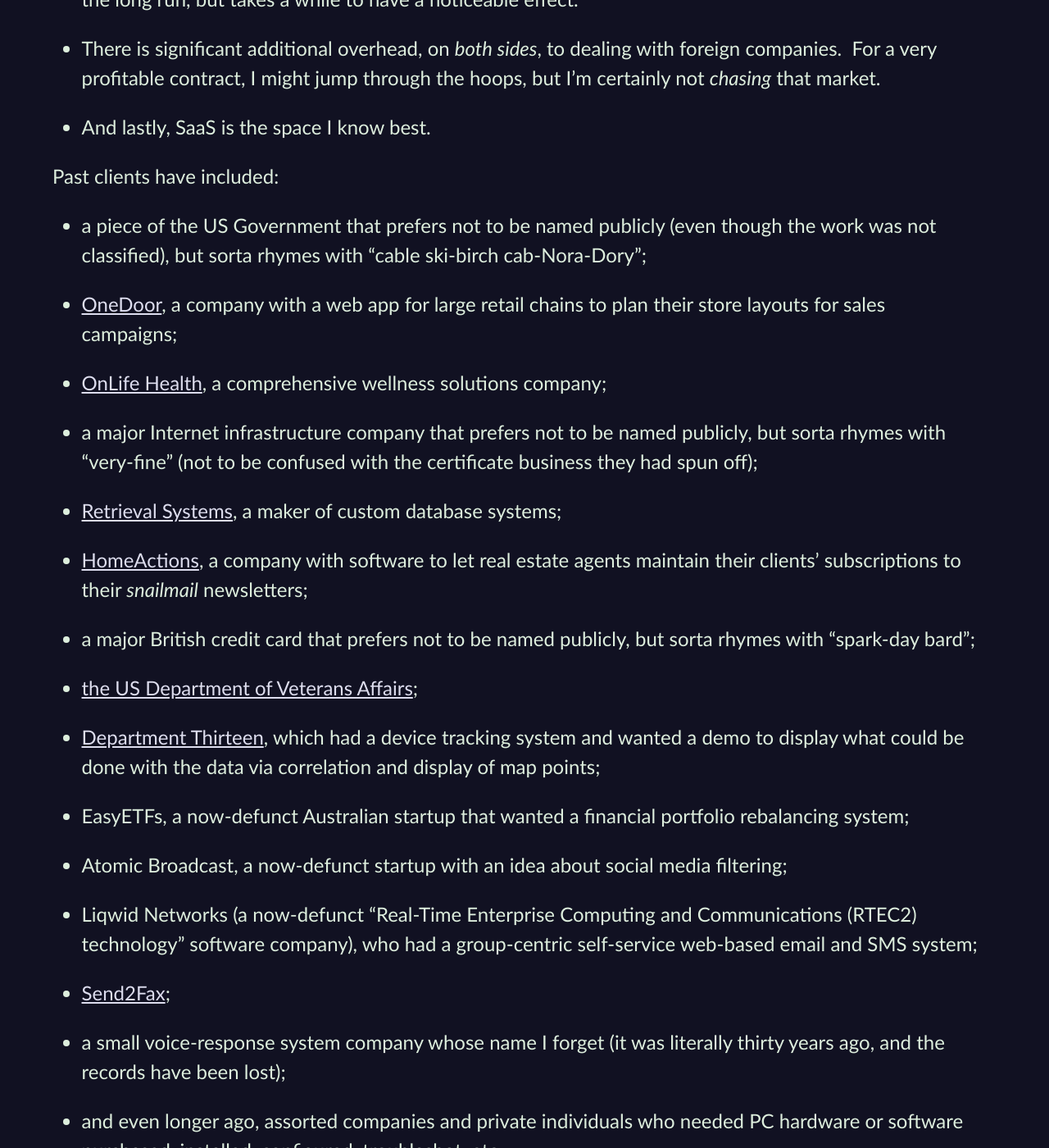
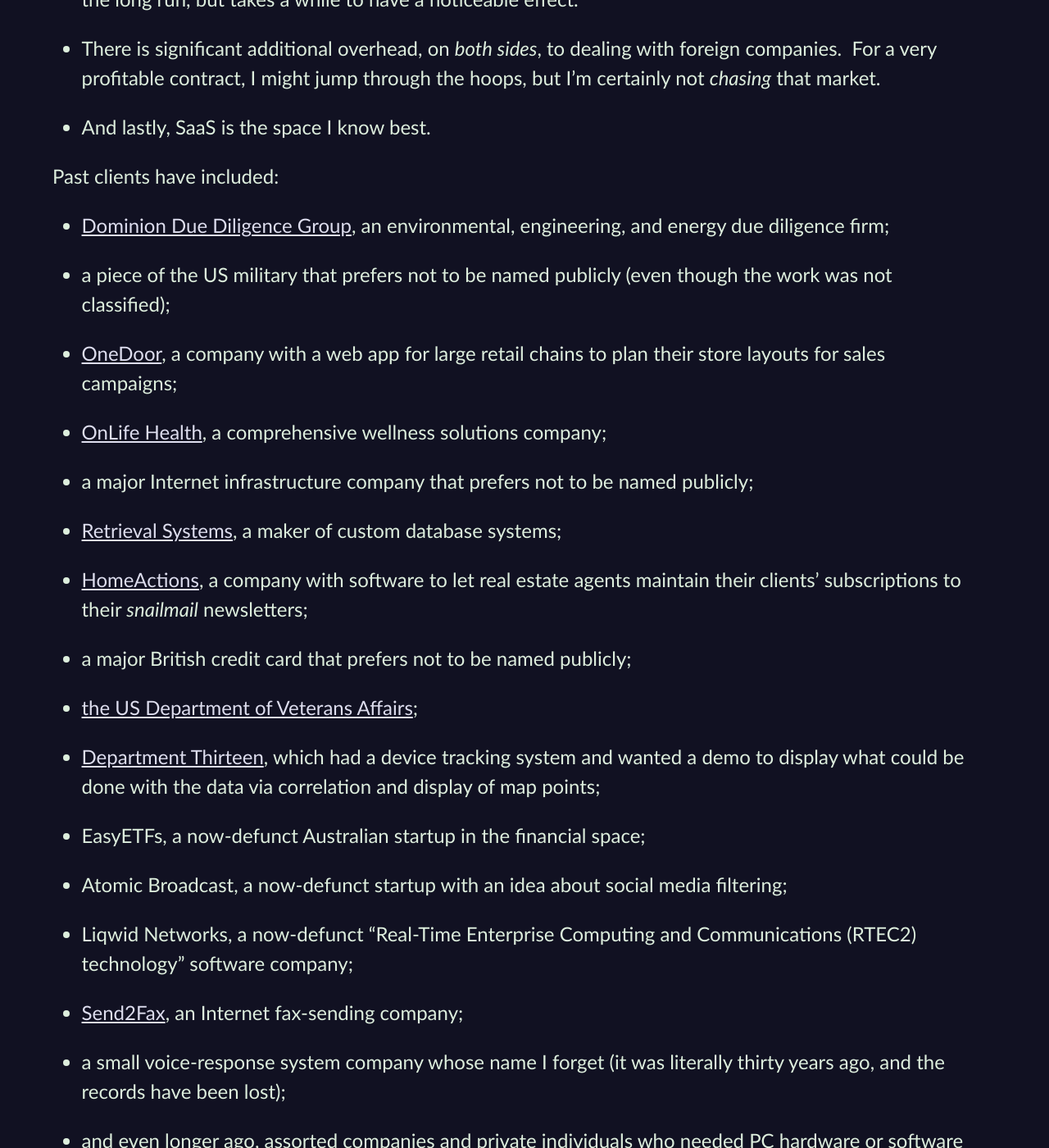
Before and after one commit to CodosaurusLLC/CodosaurusLLC.github.io, a Jekyll site: the page built from clients.md, in a window 1280 px wide and 1400 px high, scrolled down 879 px. Shown: the whole window at 82% size. Built offline with Jekyll 4.4.1, drawn with Linux system fonts in a browser that asks for light colours; some of the changed text lies outside the part shown.

Commit message:
add D3G, dump client rhymes, add staffing agencies

```diff
--- a/clients.md
+++ b/clients.md
@@ -65,14 +65,11 @@
 
 Past clients have included:
 
-<!--
 - [Dominion Due Diligence Group](https://www.d3g.com/){:rel="nofollow" target="_new"},
 an environmental, engineering, and energy due diligence firm;
--->
 
-- a piece of the US Government that prefers not to be named publicly
-(even though the work was not classified),
-but sorta rhymes with "cable ski-birch cab-Nora-Dory"<!--,
+- a piece of the US military that prefers not to be named publicly
+(even though the work was not classified)<!--,
 who needed help with data guards features,
 testing tools, and
 general software quality,
@@ -89,9 +86,7 @@
 who was adding features to
 the section of their Ruby on Rails portal used by coaches-->;
 
-- a major Internet infrastructure company that prefers not to be named publicly,
-but sorta rhymes with "very-fine"
-(not to be confused with the certificate business they had spun off)<!--,
+- a major Internet infrastructure company that prefers not to be named publicly<!--,
 who was experimenting with moving storage from MySQL or PostgreSQL
 to Riak or some other such sharded system,
 for a Ruby on Rails system
@@ -102,13 +97,12 @@
 a maker of custom database systems<!--,
 who wanted Ruby on Rails administrative interfaces to the databases-->;
 
-- [HomeActions](https://www.retrievalsystems.com/){:rel="nofollow" target="_new"},
+- [HomeActions](https://homeactions.net/){:rel="nofollow" target="_new"},
 a company with <!-- Ruby on Rails --> software to let
 real estate agents maintain
 their clients' subscriptions to their _snailmail_ newsletters;
 
-- a major British credit card that prefers not to be named publicly,
-but sorta rhymes with "spark-day bard"<!--,
+- a major British credit card that prefers not to be named publicly<!--,
 which was putting up England's first Daily Deals site (now defunct)
 in Ruby on Rails-->;
 
@@ -123,22 +117,25 @@
 which I did in JavaScript and HTML5,
 with Ruby to convert a SQL data dump into JS-->;
 
-- EasyETFs, a now-defunct Australian startup that wanted
-a financial portfolio rebalancing system<!--,
+- EasyETFs, a now-defunct Australian startup in the financial space<!--
+that wanted a financial portfolio rebalancing system,
 which I did in Ruby on Rails-->;
 
 - Atomic Broadcast, a now-defunct startup with an idea about social media filtering<!--,
 for which I did a brief test-drive (just retrieving tweets) in Ruby on Rails-->;
 
-- Liqwid Networks (a now-defunct "Real-Time Enterprise Computing and Communications (RTEC2) technology" software company),
+- Liqwid Networks, a now-defunct
+"Real-Time Enterprise Computing and Communications (RTEC2) technology"
+software company<!--,
 who had a group-centric self-service web-based
-email and SMS system<!-- in Python,
+email and SMS system in Python,
 for which I roadmapped and implemented features,
 housed the server for a while,
 and interfaced with an overseas company trying to integrate it into
 their project management software product-->;
 
-- [Send2Fax](http://www.send2fax.com/){:rel="nofollow" target="_new"}<!--,
+- [Send2Fax](http://www.send2fax.com/){:rel="nofollow" target="_new"},
+an Internet fax-sending company<!--,
 who needed a program to initialize fax boards, which I did in C -->;
 
 - a small voice-response system company whose name I forget
@@ -147,3 +144,13 @@
 
 - and even longer ago, assorted companies and private individuals who needed
 PC hardware or software purchased, installed, configured, troubleshot, etc.
+
+If you want to hire me through a staffing agency,
+I have worked in the past with
+[Synigent Technologies](https://www.synigent.com/){:rel="nofollow" target="_new"},
+[Toptal](https://www.toptal.com/#accept-only-candid-coders){:rel="nofollow" target="_new"}
+(please make sure you include the anchor on that URL,
+as it's my referral code),
+and
+[Celerity](https://www.celerity.com/){:rel="nofollow" target="_new"}.&nbsp;
+(And others, now defunct.)
```
